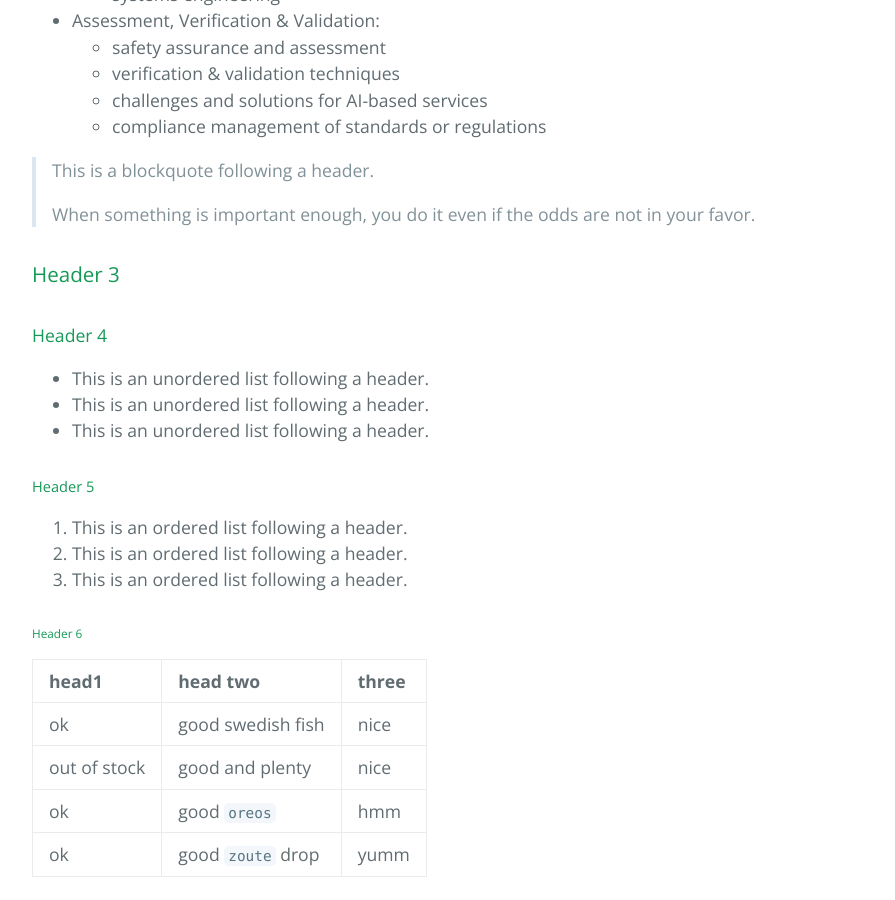
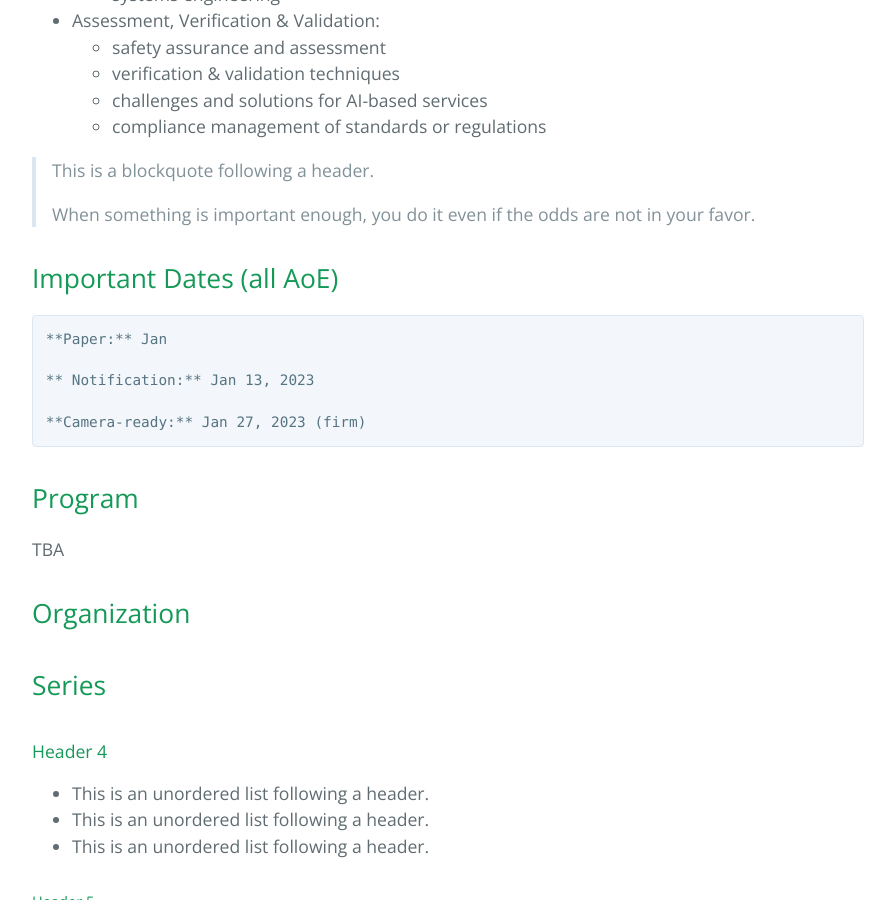
Before and after one commit to WASA-Workshop/2023, a Jekyll site: the page built from index.md, in a window 1280 px wide and 900 px high, scrolled down 1684 px. Shown: the whole window, without its empty margins (192-1087 px from the left). Built offline with Jekyll 4.4.1, drawn with Linux system fonts in a browser that asks for light colours; our own code applies the rules of GitHub Pages for plain Markdown files.

Commit message:
Update index.md

````diff
--- a/index.md
+++ b/index.md
@@ -40,7 +40,21 @@ The program committee of the 9th WASA edition seeks submissions of original and
 >
 > When something is important enough, you do it even if the odds are not in your favor.
 
-### Header 3
+## Important Dates (all AoE)
+```
+**Paper:** Jan
+
+** Notification:** Jan 13, 2023
+
+**Camera-ready:** Jan 27, 2023 (firm)
+```
+
+## Program
+TBA
+
+## Organization
+
+## Series
 
 
 #### Header 4
````
